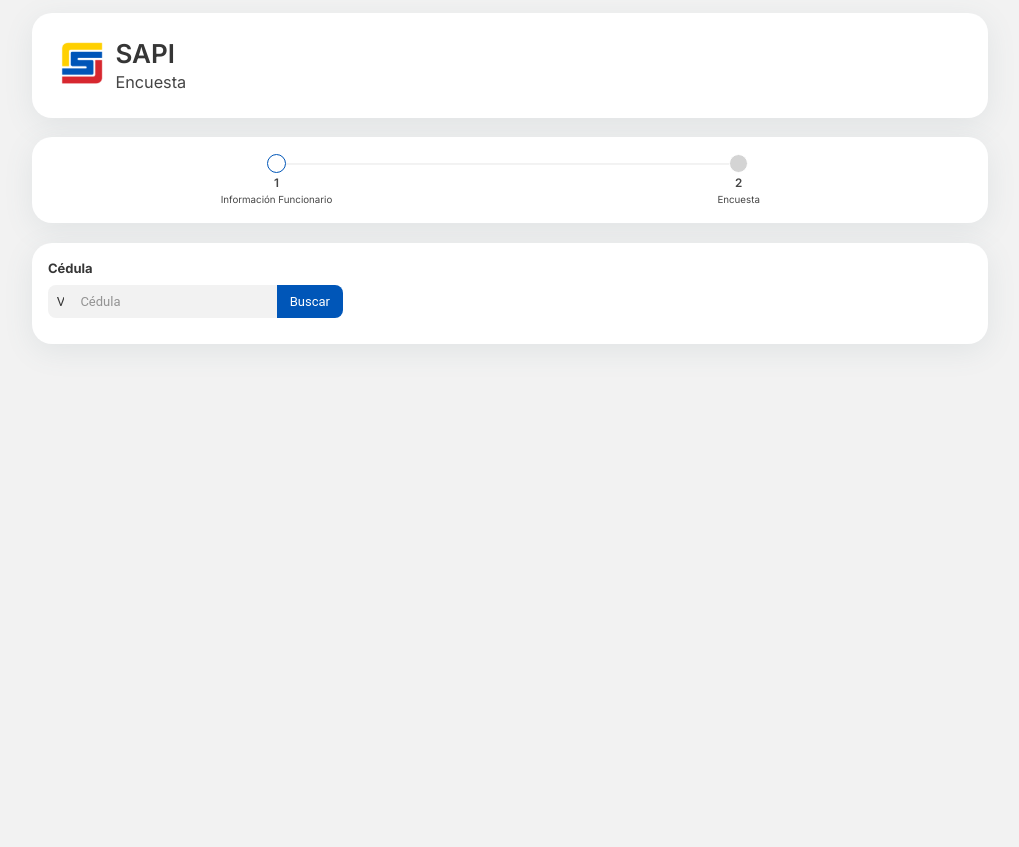
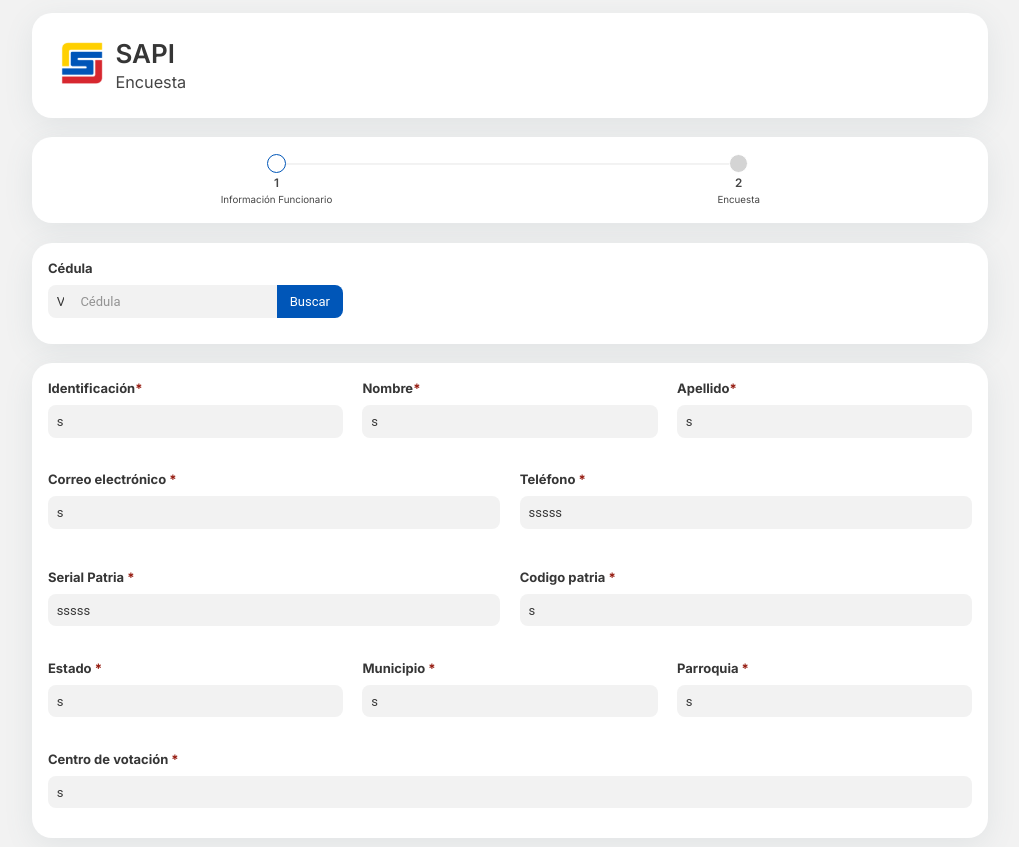
Before and after one commit to elychirivella10/cne, a Next.js app: page / in a window 1280 px wide. Shown: the whole page, without its empty margins (130-1149 px from the left). Before the commit the page ends 800 px from the top, so only its background shows below. Built offline with nearby package versions, Linux system fonts and the light colour scheme.

Commit message:
cambios estaticos del formulario y otras configuraciones adicionales

```diff
--- a/src/app/page.jsx
+++ b/src/app/page.jsx
@@ -1,8 +1,28 @@
-import Panel from "@/components/panel/Panel";
-import Steps from '@/components/steps/Steps'
-import Buscar from "@/components/buscar/Buscar";
+'use client'
+import { useState } from "react";
+import Panel from "@/ui/panel/Panel";
+import Steps from '@/ui/steps/Steps'
+import Buscar from "@/ui/buscar/Buscar";
+import Funcionario from "@/ui/funcionario/Funcionario";
+
+import { filterComponents } from "@/lib/helpers/filterComponents";
 
  const Form =()=> {
+  const [numeroStep, setNumeroStep]= useState(1)
+
+  //Obtenemos el numero en el que se encuentra el Step
+  const StepNumero=(numero)=>{
+    setNumeroStep(numero)
+  }
+
+  //Renderizamos el componente que se necesita, segun el numero de la Step
+  const Render = ({...rest}) =>{
+    return (filterComponents(
+      {
+          1: <Funcionario/>,
+          2: <Funcionario/>
+      }, numeroStep))
+  }
   return (
     <div className="columns is-multiline is-centered">
       <div className="column is-10">
@@ -13,12 +33,18 @@ import Buscar from "@/components/buscar/Buscar";
           <Steps
             number={2}
             titles={{title1:'Información Funcionario',title2:'Encuesta'}}
+            stepNumero={StepNumero}
           />
         </div>
       </div>
       <div className="column is-10">
         <Buscar/>
       </div>
+      <div className="column is-10">
+        <div className="box">
+          <Render/>
+        </div>
+      </div>
     </div>
   );
 }
--- /dev/null
+++ b/src/lib/data/funcionarioEstatico.jsx
@@ -0,0 +1,14 @@
+export const values = {
+    id:"",
+    identificacion:"s",
+    nombre:"s",
+    apellido:"s",
+    correo:"s",
+    telefono:"sssss",
+    serialPatria:"sssss",
+    codigoPatria:"s",
+    estado:"s",
+    municipio:"s",
+    parroquia:"s",
+    centroVotacion:"s"
+}
--- /dev/null
+++ b/src/lib/helpers/filterComponents.js
@@ -0,0 +1 @@
+export const filterComponents=(object, filter)=> object[filter]
--- /dev/null
+++ b/src/lib/peticiones/funcionariosBusqueda.jsx
@@ -0,0 +1,4 @@
+'use server'
+export async function creates() {
+    console.log("hola")
+}
--- /dev/null
+++ b/src/ui/funcionario/Estatico.jsx
@@ -0,0 +1,112 @@
+import { Fragment } from "react"
+const Static = ({values}) => {
+    return (
+        <Fragment>
+            <div className="column is-4">
+                <label className="label">Identificación<span className="has-text-danger-dark">*</span></label>
+                <div className="field mb-2" >
+                    <p className="control is-expanded has-icons-right">
+                        <input className="input" type="text" placeholder="Identificación" value={values.identificacion} name="identification" readOnly/>
+                        <span className="icon is-small is-right">
+                            <i className="fas fa-passport"></i>
+                        </span>
+                    </p>
+                </div>
+            </div>
+            <div className="column is-4">
+                <label className="label">Nombre<span className="has-text-danger-dark">*</span></label>
+                <div className="control has-icons-right pb-4 is-expanded">
+                    <input className="input" type="text" placeholder="Nombres" value={values.nombre} readOnly/>
+                    <span className="icon is-small is-right">
+                        <i className="fas fa-user"></i>
+                    </span>
+                </div>
+            </div>
+            <div className="column is-4">
+                <label className="label">Apellido<span className="has-text-danger-dark">*</span></label>
+                <div className="control has-icons-right pb-4 is-expanded">
+                    <input className="input"  type="text" placeholder="Apellidos" name="agent_lastname" value={values.apellido} readOnly />
+                    <span className="icon is-small is-right">
+                        <i className="fas fa-user"></i>
+                    </span>
+                </div>
+            </div>
+            <div className="column is-6">
+                <label className="label">Correo electrónico <span className="has-text-danger-dark">*</span></label>
+                <div className="control has-icons-right pb-4" >
+                    <input className="input" type="email"  placeholder="Correo electrónico" required name="agent_email" value={values.correo} readOnly/>
+                    <span className="icon is-small is-right">
+                        <i className="fas fa-envelope"></i>
+                    </span>
+                </div>
+            </div>
+            <div className="column is-6">
+                <label className="label">Teléfono <span className="has-text-danger-dark">*</span></label>
+                <div className="field " >
+                    <div className="control is-expanded has-icons-right pb-4 mb-2" >
+                        <input className="input" type="text" placeholder="Teléfono" value={values.telefono} readOnly/>
+                        <span className="icon is-small is-right">
+                            <i className="fas fa-phone"></i>
+                        </span>
+                    </div>
+                </div>
+            </div>
+            <div className="column is-6">
+                <label className="label">Serial Patria <span className="has-text-danger-dark">*</span></label>
+                <div className="control has-icons-right pb-4" >
+                    <input className="input" type="email"  placeholder="Serial Patria" required name="agent_email" value={values.serialPatria} readOnly/>
+                    <span className="icon is-small is-right">
+                        <i className="fas fa-envelope"></i>
+                    </span>
+                </div>
+            </div>
+            <div className="column is-6">
+                <label className="label">Codigo patria <span className="has-text-danger-dark">*</span></label>
+                <div className="control has-icons-right pb-4" >
+                    <input className="input" type="email"  placeholder="Codigo patria" required name="agent_email" value={values.codigoPatria} readOnly/>
+                    <span className="icon is-small is-right">
+                        <i className="fas fa-envelope"></i>
+                    </span>
+                </div>
+            </div>
+            <div className="column is-4">
+                <label className="label">Estado <span className="has-text-danger-dark">*</span></label>
+                <div className="control has-icons-right pb-4" >
+                    <input className="input" type="email"  placeholder="Estado" required name="agent_email" value={values.estado} readOnly/>
+                    <span className="icon is-small is-right">
+                        <i className="fas fa-envelope"></i>
+                    </span>
+                </div>
+            </div>
+            <div className="column is-4">
+                <label className="label">Municipio <span className="has-text-danger-dark">*</span></label>
+                <div className="control has-icons-right pb-4" >
+                    <input className="input" type="email"  placeholder="Municipio" required name="agent_email" value={values.municipio} readOnly/>
+                    <span className="icon is-small is-right">
+                        <i className="fas fa-envelope"></i>
+                    </span>
+                </div>
+            </div>
+            <div className="column is-4">
+                <label className="label">Parroquia <span className="has-text-danger-dark">*</span></label>
+                <div className="control has-icons-right pb-4" >
+                    <input className="input" type="email"  placeholder="Parroquia" required name="agent_email" value={values.parroquia} readOnly/>
+                    <span className="icon is-small is-right">
+                        <i className="fas fa-envelope"></i>
+                    </span>
+                </div>
+            </div>
+            <div className="column is-12">
+                <label className="label">Centro de votación <span className="has-text-danger-dark">*</span></label>
+                <div className="control has-icons-right pb-4" >
+                    <input className="input" type="email"  placeholder="Centro de votación" required name="agent_email" value={values.centroVotacion} readOnly/>
+                    <span className="icon is-small is-right">
+                        <i className="fas fa-envelope"></i>
+                    </span>
+                </div>
+            </div>
+        </Fragment>
+    )
+}
+
+export default Static
--- /dev/null
+++ b/src/ui/funcionario/Funcionario.jsx
@@ -0,0 +1,12 @@
+import Static from "./Estatico"
+import { values } from "@/lib/data/funcionarioEstatico"
+
+const Funcionario = () =>{
+
+    return(
+        <div className="columns is-multiline">
+            <Static values={values}/>
+        </div>
+    )
+}
+export default Funcionario
--- a/src/components/steps/Steps.jsx
+++ b/src/ui/steps/Steps.jsx
@@ -1,9 +1,10 @@
 'use client'
 import { useState } from "react";
-export const Step=({type, number, insertStep, title})=>{
+export const Step=({type, number, insertStep, title, stepNumero})=>{
     return(
         <li className={`step-item ${type}`} onClick={()=>{
             insertStep(number)
+            stepNumero(number)
         }}>
             <div className={`step-marker ${type}`}></div>
             <div className="step-details is-primary is-completed">
```
Also changed, not shown: src/ui/buscar/Buscar.jsx (renamed from src/components/buscar/Buscar.jsx), src/ui/panel/Content.jsx (renamed from src/components/panel/Content.jsx), src/ui/panel/Foot.jsx (renamed from src/components/panel/Foot.jsx), src/ui/panel/Options.jsx (renamed from src/components/panel/Options.jsx), src/ui/panel/Panel.jsx (renamed from src/components/panel/Panel.jsx).
